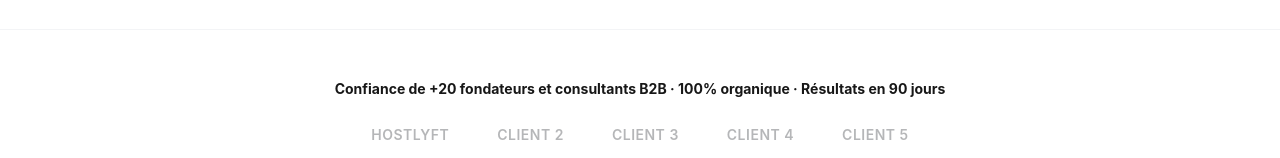
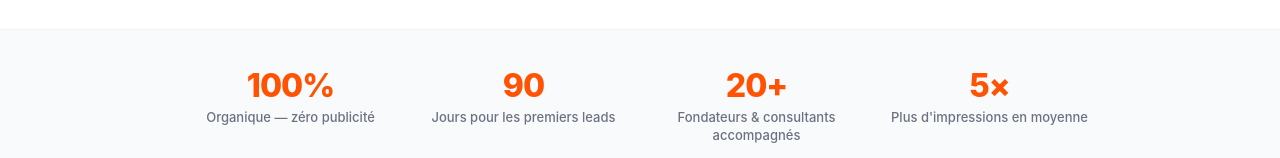
Before and after one commit to liuba-larousse/owrites, a Next.js app: page / in a window 1280 px wide. Shown: the part 794-952 px from the top of the page. Built offline with nearby package versions, Linux system fonts and the light colour scheme; a web font is replaced by a local one.

Commit message:
feat: redesign ProofBar with stats instead of client names
Replaced placeholder client logos with 4 proof-point stats:
100% organique, 90 jours, 20+ clients, 5x impressions.

Co-Authored-By: Claude Opus 4.6 (1M context) <noreply@anthropic.com>

```diff
--- a/components/sections/ProofBar.tsx
+++ b/components/sections/ProofBar.tsx
@@ -1,47 +1,67 @@
+"use client";
+
+const proofItems = [
+  { num: "100%", label: "Organique — zéro publicité" },
+  { num: "90", label: "Jours pour les premiers leads" },
+  { num: "20+", label: "Fondateurs & consultants accompagnés" },
+  { num: "5×", label: "Plus d'impressions en moyenne" },
+];
+
 export default function ProofBar() {
   return (
     <div
       style={{
-        padding: "48px",
-        textAlign: "center",
+        background: "var(--off-white)",
         borderTop: "1px solid var(--gray-100)",
+        borderBottom: "1px solid var(--gray-100)",
+        padding: "40px 48px",
       }}
     >
+      <style>{`
+        @media (max-width: 768px) {
+          .proof-grid { grid-template-columns: repeat(2, 1fr) !important; gap: 24px !important; padding: 32px 20px !important; }
+        }
+        @media (max-width: 480px) {
+          .proof-grid { grid-template-columns: 1fr !important; }
+        }
+      `}</style>
       <div
+        className="proof-grid"
         style={{
-          fontSize: 14,
-          fontWeight: 700,
-          color: "var(--black)",
-          marginBottom: 24,
+          maxWidth: 900,
+          margin: "0 auto",
+          display: "grid",
+          gridTemplateColumns: "repeat(4, 1fr)",
+          gap: 32,
+          textAlign: "center",
         }}
       >
-        Confiance de +20 fondateurs et consultants B2B · 100% organique · Résultats en 90 jours
-      </div>
-      <div
-        style={{
-          display: "flex",
-          justifyContent: "center",
-          gap: 48,
-          alignItems: "center",
-          flexWrap: "wrap",
-          opacity: 0.4,
-        }}
-      >
-        {["HOSTLYFT", "CLIENT 2", "CLIENT 3", "CLIENT 4", "CLIENT 5"].map(
-          (name, i) => (
-            <span
-              key={i}
+        {proofItems.map((item) => (
+          <div key={item.label}>
+            <div
               style={{
-                fontSize: 14,
-                fontWeight: 600,
-                color: "var(--gray-dark)",
-                letterSpacing: "0.5px",
+                fontSize: 32,
+                fontWeight: 800,
+                color: "var(--orange)",
+                letterSpacing: "-1px",
+                lineHeight: 1,
+                marginBottom: 6,
               }}
             >
-              {name}
-            </span>
-          )
-        )}
+              {item.num}
+            </div>
+            <div
+              style={{
+                fontSize: 13,
+                color: "var(--gray-mid)",
+                fontWeight: 500,
+                lineHeight: 1.4,
+              }}
+            >
+              {item.label}
+            </div>
+          </div>
+        ))}
       </div>
     </div>
   );
```
